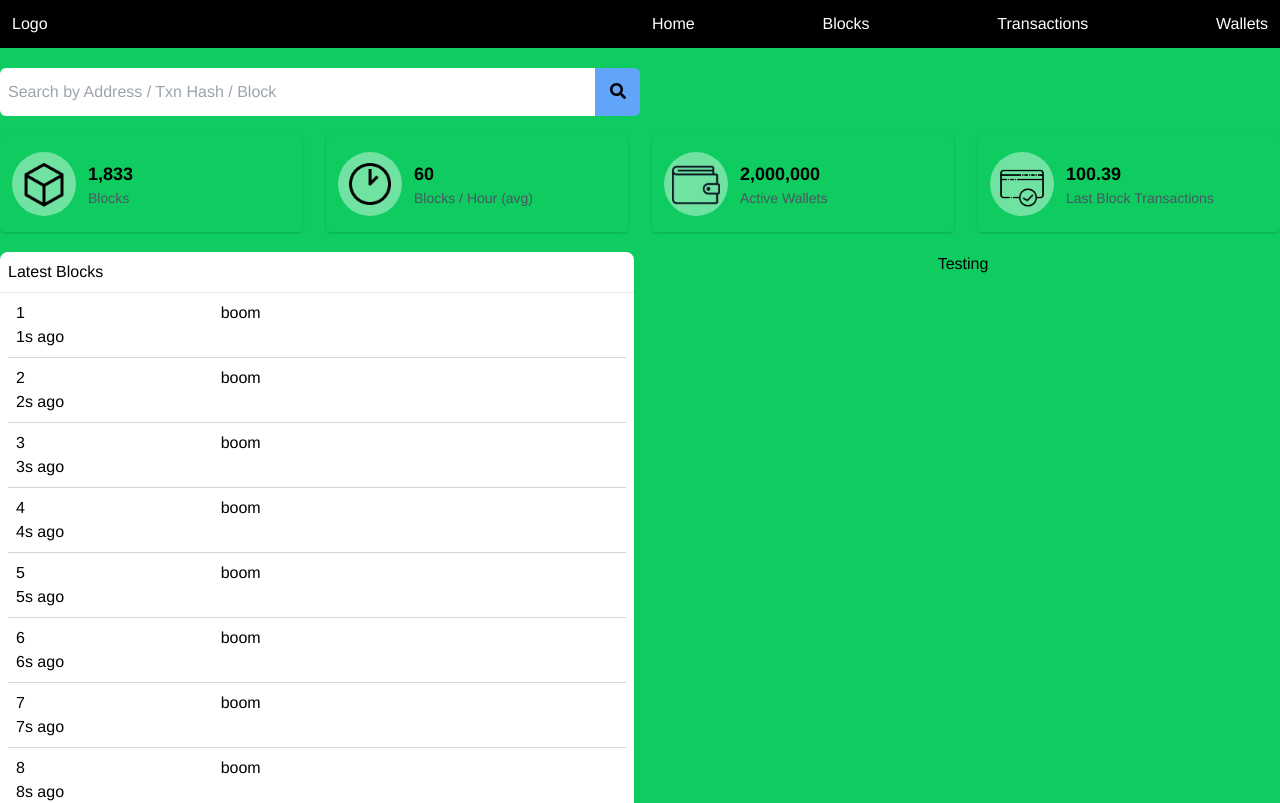
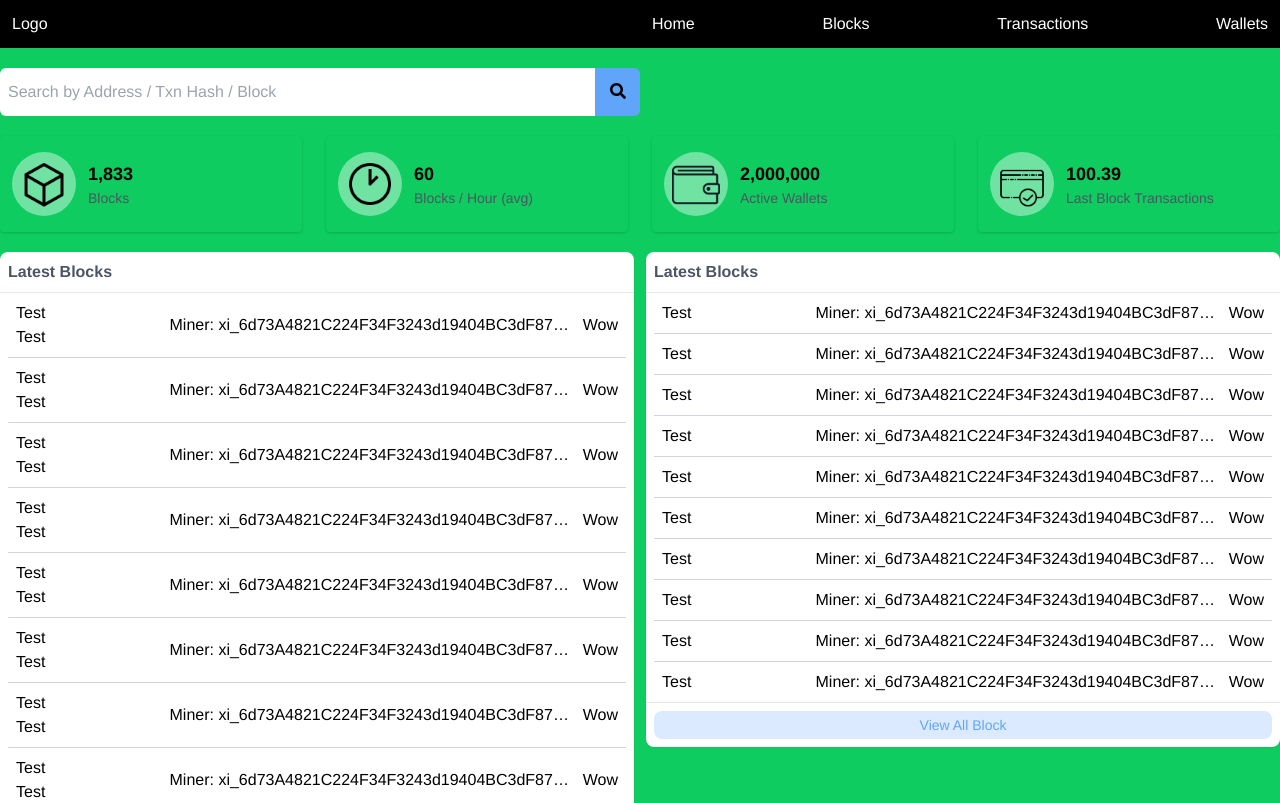
Before and after one commit to nickypangers/xi-explorer-client, a Vue app: page / in a window 1280 px wide. Shown: the top 803 px of the page. Built offline with nearby package versions, Linux system fonts and the light colour scheme.

Commit message:
added list tile placeholder data to home

```diff
--- a/src/components/ListTable.vue
+++ b/src/components/ListTable.vue
@@ -1,21 +1,15 @@
 <template>
   <div class="rounded-lg bg-white shadow-sm text-left">
-    <p class="p-2 border-gray-300">{{ title }}</p>
+    <p class="p-2 border-gray-300 font-semibold text-gray-600">{{ title }}</p>
     <div class="divide-y divide-gray-300 px-2 border-t border-b">
-      <list-tile
-        v-for="i in 10"
-        :key="'list-' + i"
-        :prefix="i"
-        :timestamp="`${i}s ago`"
-      >
-        <template v-slot:icon>
-          <img src="/images/block.png" alt="block" />
-        </template>
-      </list-tile>
+      <slot name="tile"></slot>
     </div>
     <div class="p-2">
-      <button class="w-full bg-blue-100 p-1 text-blue-400 text-sm rounded-lg">
-        View all blocks
+      <button
+        class="w-full bg-blue-100 p-1 text-blue-400 text-sm rounded-lg"
+        @click="viewAll"
+      >
+        {{ buttonText }}
       </button>
     </div>
   </div>
@@ -32,6 +26,20 @@ export default {
       type: String,
       default: "",
     },
+    buttonText: {
+      type: String,
+      default: "",
+    },
+  },
+  emits: ["view-all"],
+  setup(_, { emit }) {
+    const viewAll = () => {
+      emit("view-all");
+    };
+
+    return {
+      viewAll,
+    };
   },
 };
 </script>
--- a/src/components/ListTile.vue
+++ b/src/components/ListTile.vue
@@ -1,24 +1,15 @@
 <template>
-  <button class="w-full grid grid-cols-1 md:grid-cols-3 md:gap-3 p-2 text-left">
+  <button class="w-full grid grid-cols-1 md:grid-cols-4 md:gap-3 p-2 text-left">
     <div>
-      <p>{{ prefix }}</p>
-      <p>{{ timestamp }}</p>
+      <slot name="prefix"></slot>
     </div>
-    <div class="md:col-span-2">boom</div>
+    <div class="md:col-span-3 h-full">
+      <slot name="body"></slot>
+    </div>
   </button>
 </template>
 <script>
 export default {
   name: "ListTile",
-  props: {
-    prefix: {
-      type: String,
-      default: "",
-    },
-    timestamp: {
-      type: String,
-      default: "",
-    },
-  },
 };
 </script>
--- a/src/views/Home.vue
+++ b/src/views/Home.vue
@@ -13,10 +13,58 @@
     <!-- Start List Grid -->
     <div class="pt-5 grid grid-cols-1 md:grid-cols-2 gap-3">
       <div>
-        <list-table title="Latest Blocks" />
+        <list-table
+          title="Latest Blocks"
+          button-text="View All Block"
+          @view-all="viewAll"
+        >
+          <template v-slot:tile>
+            <list-tile v-for="i in 10" :key="'list-' + i">
+              <template v-slot:prefix>
+                <slot name="prefix">
+                  <p>Test</p>
+                  <p>Test</p>
+                </slot>
+              </template>
+              <template v-slot:body>
+                <div class="w-full h-full flex md:justify-between items-center">
+                  <p class="truncate w-full mr-3">
+                    Miner: xi_6d73A4821C224F34F3243d19404BC3dF8785410a
+                  </p>
+                  <p>Wow</p>
+                </div>
+              </template>
+            </list-tile>
+          </template>
+        </list-table>
       </div>
-      <div>Testing</div>
+      <div>
+        <list-table
+          title="Latest Blocks"
+          button-text="View All Block"
+          @view-all="viewAll"
+        >
+          <template v-slot:tile>
+            <list-tile v-for="i in 10" :key="'list-' + i">
+              <template v-slot:prefix>
+                <slot name="prefix">
+                  <p>Test</p>
+                </slot>
+              </template>
+              <template v-slot:body>
+                <div class="w-full flex md:justify-between">
+                  <p class="truncate w-full mr-3">
+                    Miner: xi_6d73A4821C224F34F3243d19404BC3dF8785410a
+                  </p>
+                  <p>Wow</p>
+                </div>
+              </template>
+            </list-tile>
+          </template>
+        </list-table>
+      </div>
     </div>
+
     <!-- End List Grid -->
   </div>
 </template>
@@ -24,12 +72,22 @@
 import InfoBoxRow from "@/components/InfoBoxRow.vue";
 import Search from "@/components/Search.vue";
 import ListTable from "@/components/ListTable.vue";
+import ListTile from "@/components/ListTile.vue";
 export default {
   name: "Home",
   components: {
     InfoBoxRow,
     Search,
     ListTable,
+    ListTile,
+  },
+  setup() {
+    const viewAll = () => {
+      console.log("View All");
+    };
+    return {
+      viewAll,
+    };
   },
 };
 </script>
```
